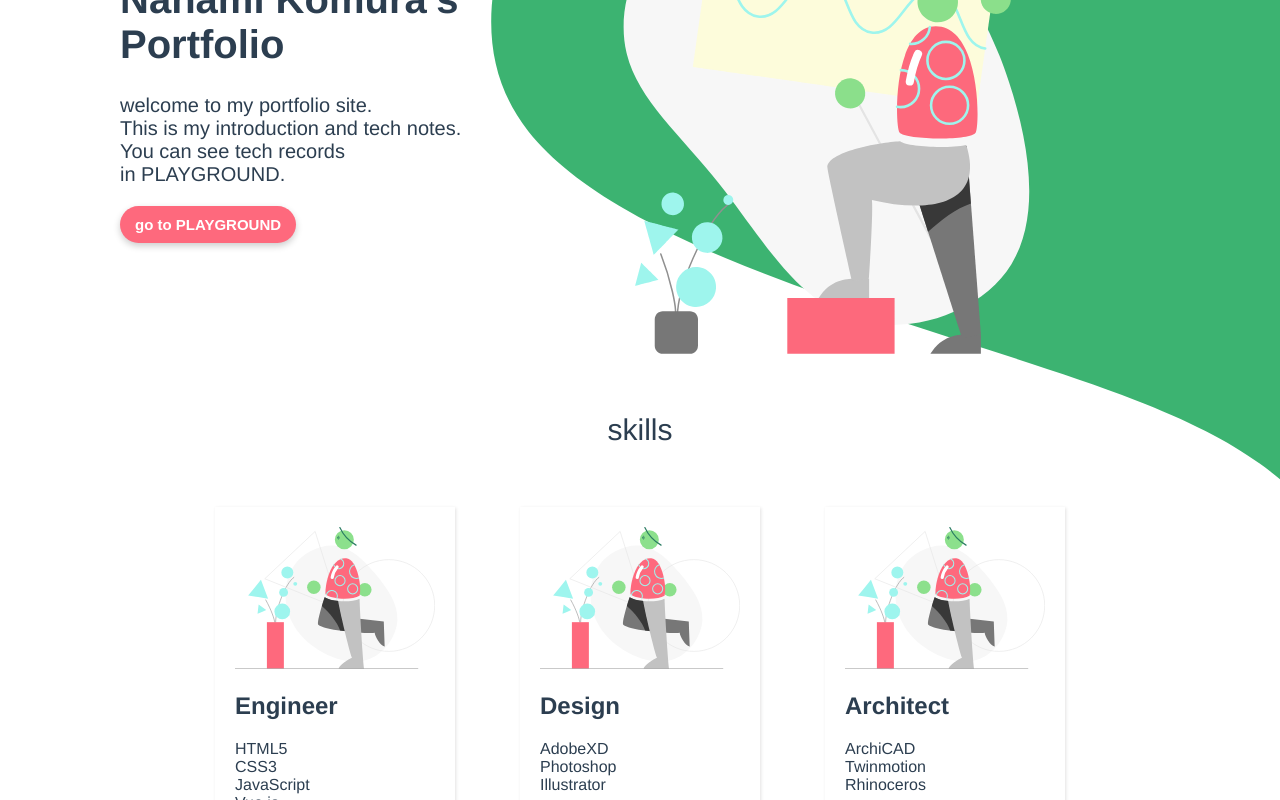
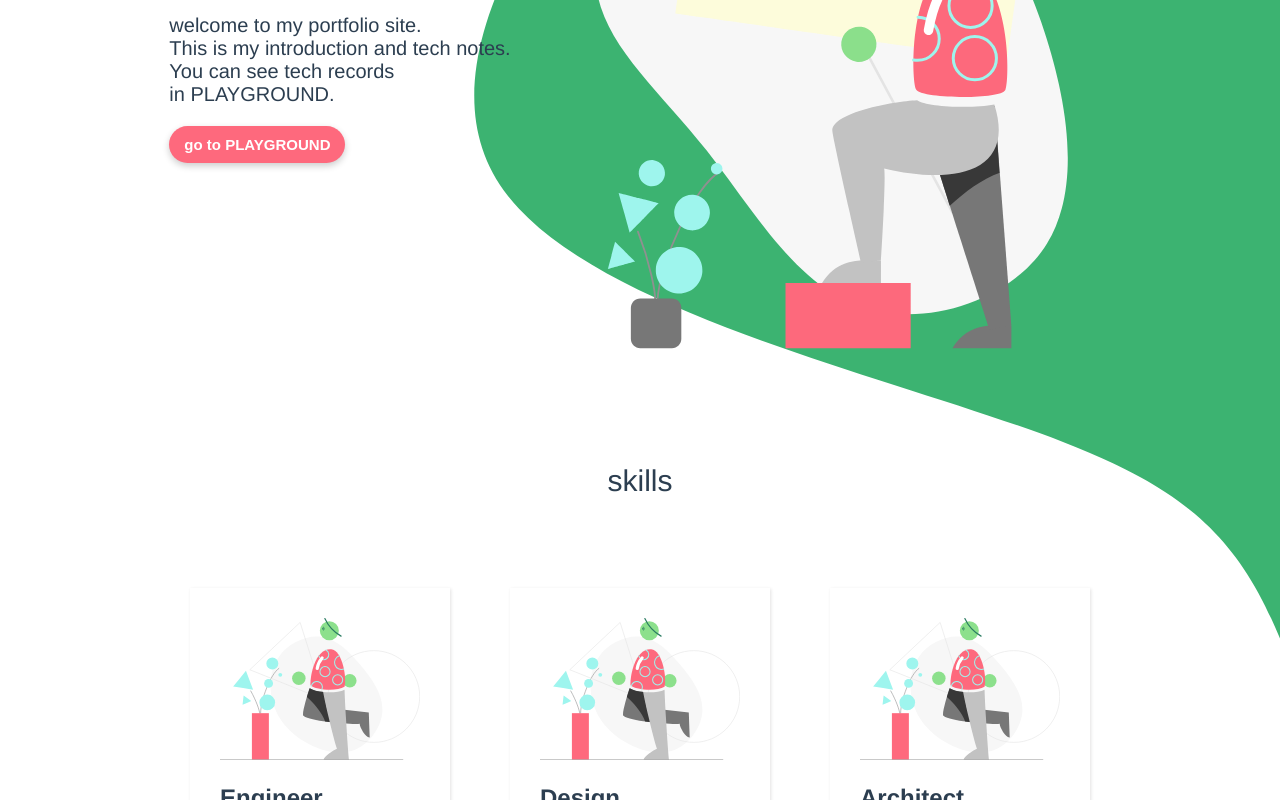
Before and after one commit to komurananami/komurananami.github.io, a Vue app: page / in a window 1280 px wide. Shown: the part 300-1100 px from the top of the page. Built offline with nearby package versions, Linux system fonts and the light colour scheme.

Commit message:
fix responsive design

```diff
--- a/src/App.vue
+++ b/src/App.vue
@@ -34,13 +34,11 @@ console.log(document.body);
   font-family: Avenir, Helvetica, Arial, sans-serif;
   -webkit-font-smoothing: antialiased;
   -moz-osx-font-smoothing: grayscale;
-  // text-align: center;
   color: #2c3e50;
+  overflow: hidden;
 }
 
 #nav {
-  // padding: 30px;
-
   a {
     font-weight: bold;
     color: #2c3e50;
@@ -62,8 +60,14 @@ header {
 
 .container {
   position: relative;
-  overflow: hidden;
-  padding: 80px;
+  width: 1170px;
+  margin: 0 auto;
+  @media screen and (max-width: 1200px) {
+    width: 100%;
+  }
+  @media screen and (max-width: 768px) {
+    width: 500px;
+  }
 }
 
 .nav {
--- a/src/views/Home.vue
+++ b/src/views/Home.vue
@@ -1,7 +1,8 @@
 <template>
   <div class="container">
+    <img alt="shape-green" src="../assets/blob.svg" class="shape-bottom" />
     <img alt="shape-top" src="../assets/blob.svg" class="shape-top" />
-    <img alt="shape-green" src="../assets/blob.svg" class="shape-bottom" />
+
     <div class="home">
       <div class="home-message">
         <h1>Nanami Komura's <br />Portfolio</h1>
@@ -16,8 +17,8 @@
       <div id="topAnimation" ref="topAnimation" class="animation-top"></div>
     </div>
 
-    <div class="skills-heading">skills</div>
     <div class="skills-container">
+      <div class="skills-heading">skills</div>
       <div class="skills">
         <div class="skills-box">
           <img alt="i1" src="../assets/svg/I1.svg" />
@@ -47,7 +48,7 @@
 
     <div class="works-container">
       <div class="works-heading">works</div>
-      <div style="display: flex">
+      <div class="works-section">
         <div class="works-img" id="lottie" ref="lottie"></div>
         <div class="works">
           <div>coming soon...</div>
@@ -103,8 +104,16 @@ export default defineComponent({
   &-top {
     position: absolute;
     z-index: -1;
-    top: -1150px;
-    right: -2000px;
+    top: -950px;
+    right: -1800px;
+    width: 3000px;
+    @media screen and (max-width: 1200px) {
+      right: -2100px;
+    }
+    @media screen and (max-width: 768px) {
+      top: -650px;
+      right: -1500;
+    }
   }
 
   &-bottom {
@@ -113,36 +122,141 @@ export default defineComponent({
     top: 1400px;
     right: -200px;
     width: 2600px;
+    @media screen and (max-width: 768px) {
+      top: 2600px;
+      right: -600px;
+    }
   }
 }
 
 .animation {
   &-top {
-    position: absolute;
-    right: 10vw;
-    width: 600px;
+    width: 700px;
     z-index: 5;
-    top: 100px;
+    @media screen and (max-width: 1200px) {
+      width: 500px;
+    }
+    @media screen and (max-width: 768px) {
+      width: 300px;
+      margin: 0 auto;
+      padding-left: 160px;
+    }
   }
 }
 
 .home {
-  padding: 0 40px;
+  display: flex;
+  justify-content: center;
+
+  @media screen and (max-width: 768px) {
+    flex-direction: column;
+  }
 
   &-message {
-    padding: 170px 0;
+    padding: 170px 0px 170px 100px;
     font-size: 20px;
+
+    @media screen and (max-width: 1200px) {
+      padding: 170px 30px 170px 50px;
+      margin: 0 auto;
+    }
+    @media screen and (max-width: 768px) {
+      margin: 0 auto;
+      padding: 170px 50px 0 50px;
+    }
   }
 }
 
 .skills {
   display: flex;
-  justify-content: space-between;
+  justify-content: center;
+  @media screen and (max-width: 768px) {
+    flex-direction: column;
+  }
 
   &-container {
-    width: 850px;
+    margin-bottom: 100px;
+    @media screen and (max-width: 1200px) {
+      width: 100%;
+    }
+    @media screen and (max-width: 768px) {
+      width: 100%;
+    }
+  }
+
+  &-heading {
+    font-size: 30px;
+    text-align: center;
+    padding: 60px 0;
+  }
+
+  &-box {
+    padding: 30px;
+    margin: 30px;
+    box-shadow: 1px 1px 3px rgba(70, 62, 62, 0.15);
+    @media screen and (max-width: 1200px) {
+      padding: 20px;
+      margin: 20px;
+    }
+    @media screen and (max-width: 768px) {
+      padding: 60px;
+      margin: 20px auto;
+    }
+  }
+
+  &-box img {
+    width: 200px;
+    @media screen and (max-width: 1200px) {
+      width: 20vw;
+    }
+    @media screen and (max-width: 768px) {
+      width: 200px;
+    }
+  }
+}
+
+.works {
+  display: flex;
+  margin: 0 auto;
+  @media screen and (max-width: 1200px) {
+    margin: 0;
+    justify-content: center;
+  }
+  @media screen and (max-width: 768px) {
+    width: 450px;
     margin: 0 auto;
-    margin-bottom: 100px;
+    flex-wrap: wrap;
+    justify-content: start;
+  }
+
+  div {
+    background: #fe697d;
+    height: 150px;
+    width: 160px;
+    margin: 30px;
+    color: white;
+    text-align: center;
+    line-height: 150px;
+    box-shadow: 3px 5px 5px rgba(70, 62, 62, 0.15);
+    @media screen and (max-width: 1200px) {
+      margin: 20px;
+    }
+    @media screen and (max-width: 768px) {
+      margin: 10px;
+      height: 200px;
+      width: 200px;
+    }
+  }
+
+  &-container {
+    margin: 0 auto;
+    width: 1170px;
+    @media screen and (max-width: 1200px) {
+      width: 100%;
+    }
+    @media screen and (max-width: 768px) {
+      width: 100%;
+    }
   }
 
   &-heading {
@@ -151,46 +265,24 @@ export default defineComponent({
     padding-bottom: 60px;
   }
 
-  &-box {
-    padding: 20px;
-    box-shadow: 1px 1px 3px rgba(70, 62, 62, 0.15);
-  }
-
-  &-box img {
-    width: 200px;
-  }
-}
-
-.works {
-  width: 60vw;
-  display: flex;
-  justify-content: space-between;
-  padding: 0 50px;
-
-  div {
-    background: #fe697d;
-    height: 150px;
-    width: 160px;
-    margin: 0 20px;
-    color: white;
-    text-align: center;
-    line-height: 150px;
-    box-shadow: 3px 5px 5px rgba(70, 62, 62, 0.15);
-  }
-
-  &-container {
-    padding: 0 80px;
+  &-section {
+    display: flex;
+    justify-content: center;
     margin: 0 auto;
-  }
-
-  &-heading {
-    font-size: 30px;
-    text-align: center;
-    padding-bottom: 60px;
+    @media screen and (max-width: 1200px) {
+      width: 100%;
+      flex-direction: column-reverse;
+    }
   }
 
   &-img {
-    width: 40vw;
+    width: 400px;
+    @media screen and (max-width: 1200px) {
+      width: 400px;
+      margin-left: 80px;
+    }
+    @media screen and (max-width: 768px) {
+    }
   }
 }
 </style>
```
